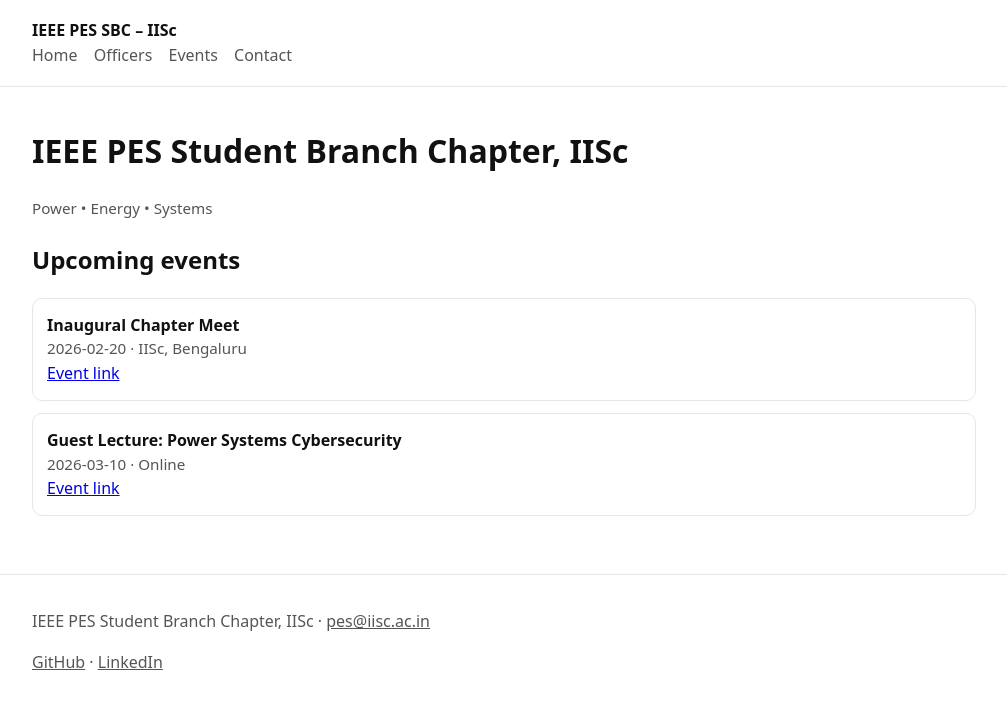
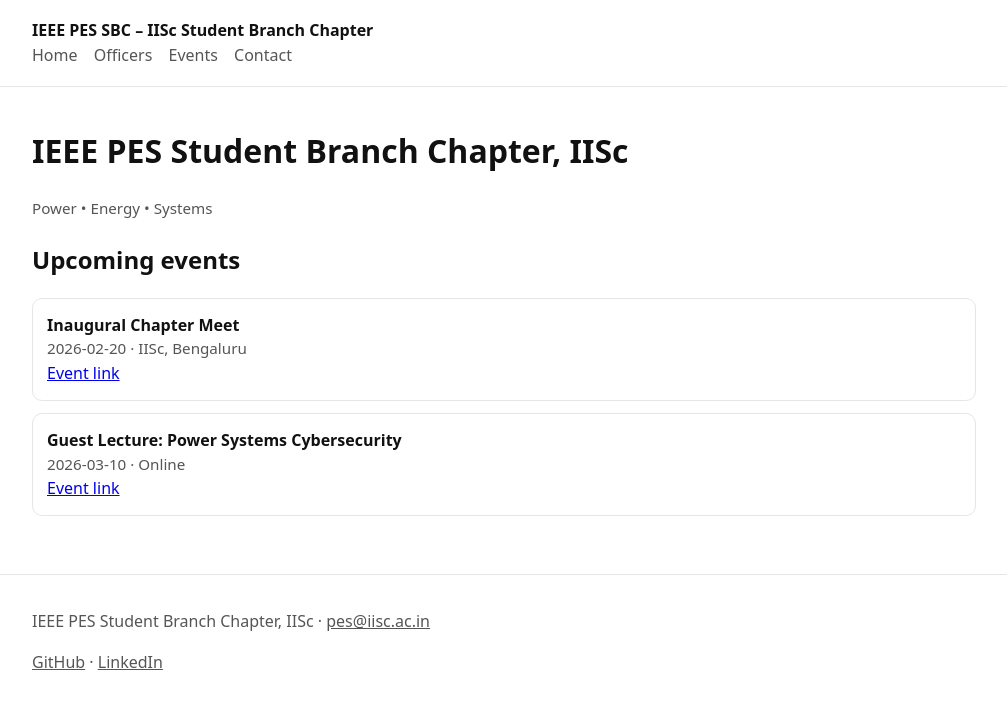
Before and after one commit to pessbciisc/pessbciisc.github.io, a Jekyll site: the page built from index.md, in a window 1280 px wide. Shown: the top 709 px of the page, without its empty margins (136-1143 px from the left). Built offline with Jekyll 4.4.1, drawn with Linux system fonts in a browser that asks for light colours; our own code applies the rules of GitHub Pages for plain Markdown files.

Commit message:
Update nav.html

```diff
--- a/_includes/nav.html
+++ b/_includes/nav.html
@@ -1,6 +1,10 @@
 <header class="site-header">
-  <div class="container">
-    <a class="brand" href="{{ '/' | relative_url }}">{{ site.title }}</a>
+  <div class="container header-inner">
+    <a class="brand" href="{{ '/' | relative_url }}">
+      {{ site.title }}
+      <span class="brand-sub">Student Branch Chapter</span>
+    </a>
+
     <nav class="nav">
       <a href="{{ '/' | relative_url }}">Home</a>
       <a href="{{ '/officers/' | relative_url }}">Officers</a>
```
